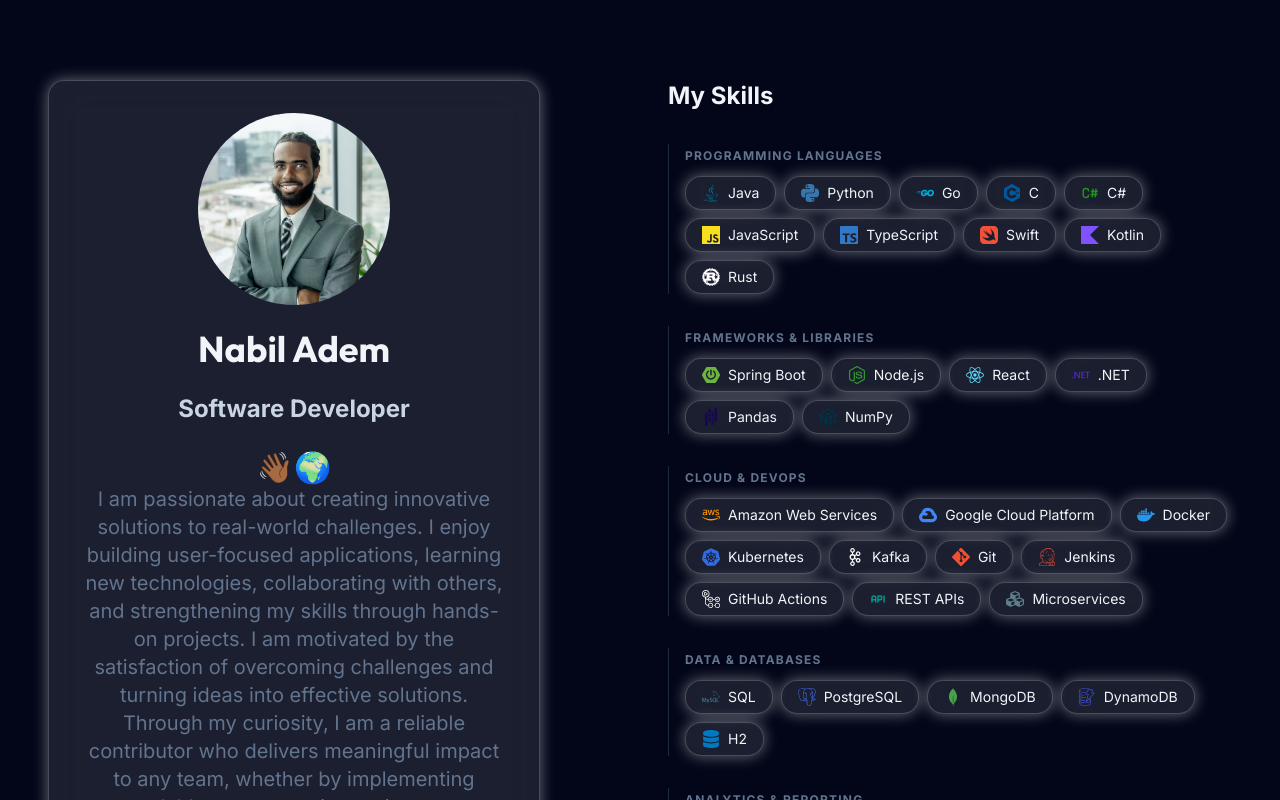
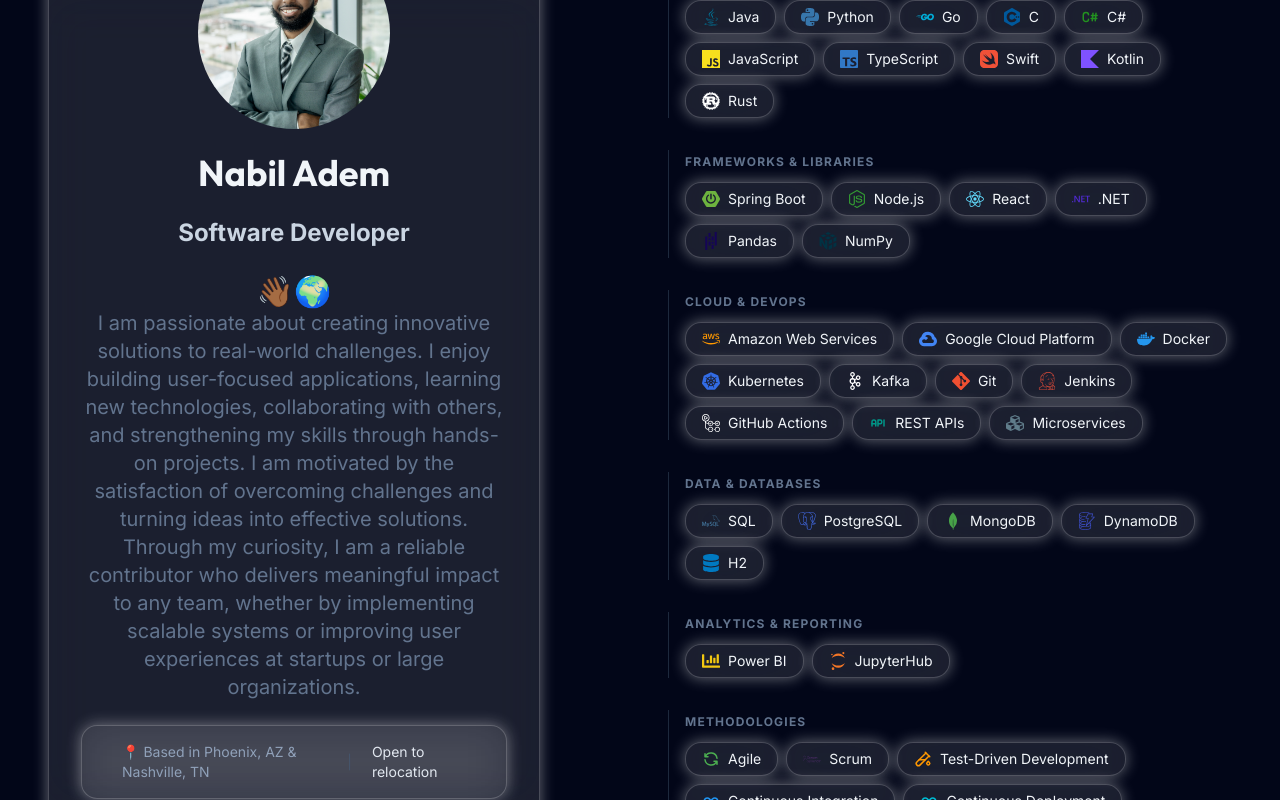
Before and after one commit to nabiladem/portfolio, a React (Vite) app: page / in a window 1280 px wide. Shown: the top 800 px of the page. Built offline with nearby package versions, Linux system fonts and the light colour scheme.

Commit message:
Change height of skills section

```diff
--- a/src/App.jsx
+++ b/src/App.jsx
@@ -84,8 +84,8 @@ function App() {
   );
 
   return (
-    <div className="flex flex-col items-center justify-center min-h-screen py-10 md:py-20 px-6 md:px-12 bg-slate-950 overflow-x-hidden">
-      <div className="flex flex-col md:flex-row items-center md:items-start justify-center gap-12 lg:gap-20 xl:gap-32 max-w-[1400px] w-full mx-auto">
+    <div className="flex flex-col items-center justify-center h-screen py-6 md:py-10 overflow-hidden px-6 md:px-12 bg-slate-950 overflow-x-hidden">
+      <div className="flex flex-col md:flex-row items-center md:items-stretch justify-center gap-12 lg:gap-20 xl:gap-32 max-w-[1400px] w-full mx-auto">
         <motion.header
           initial={{ opacity: 0, y: 20 }}
           animate={{ opacity: 1, y: 0 }}
```
